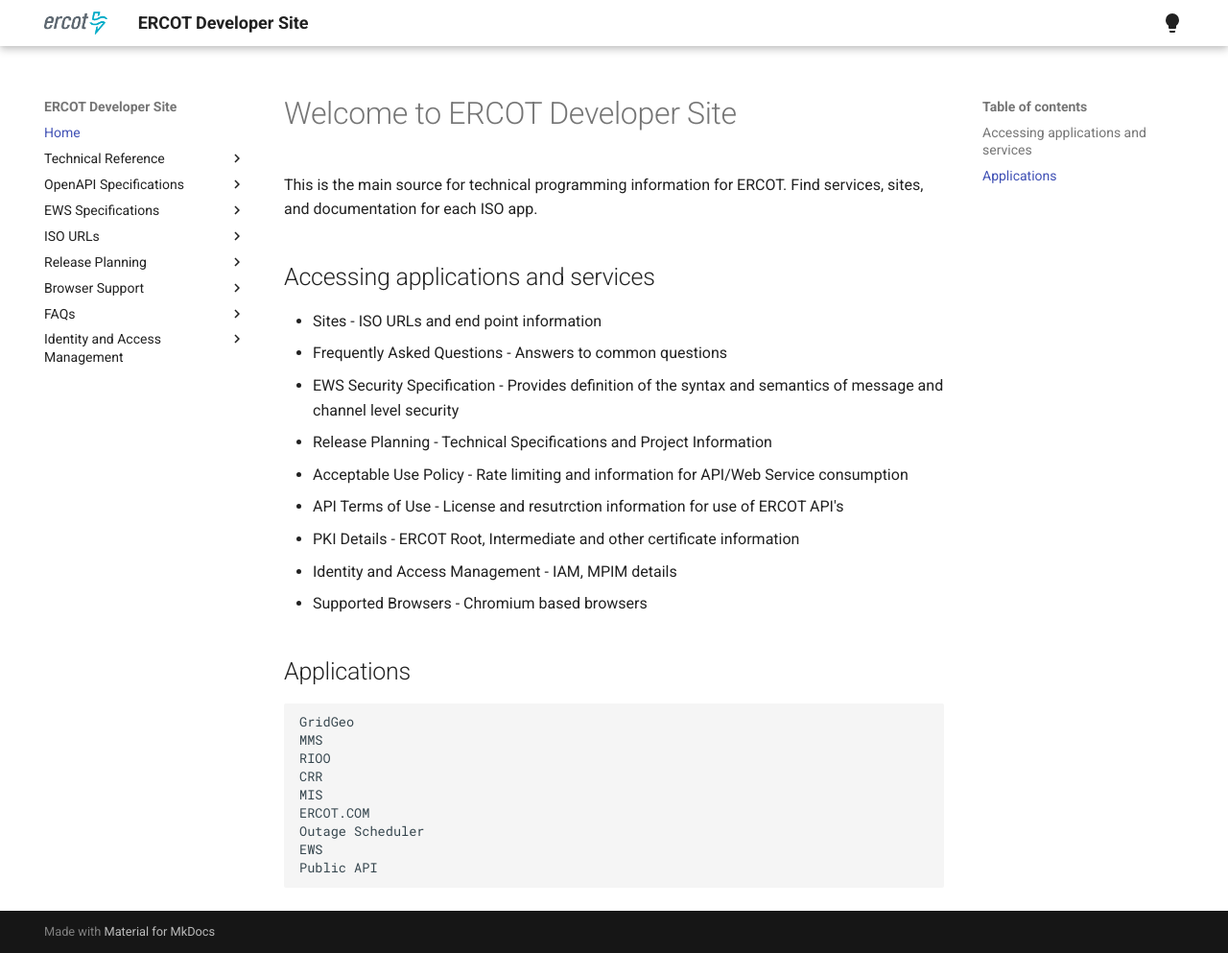
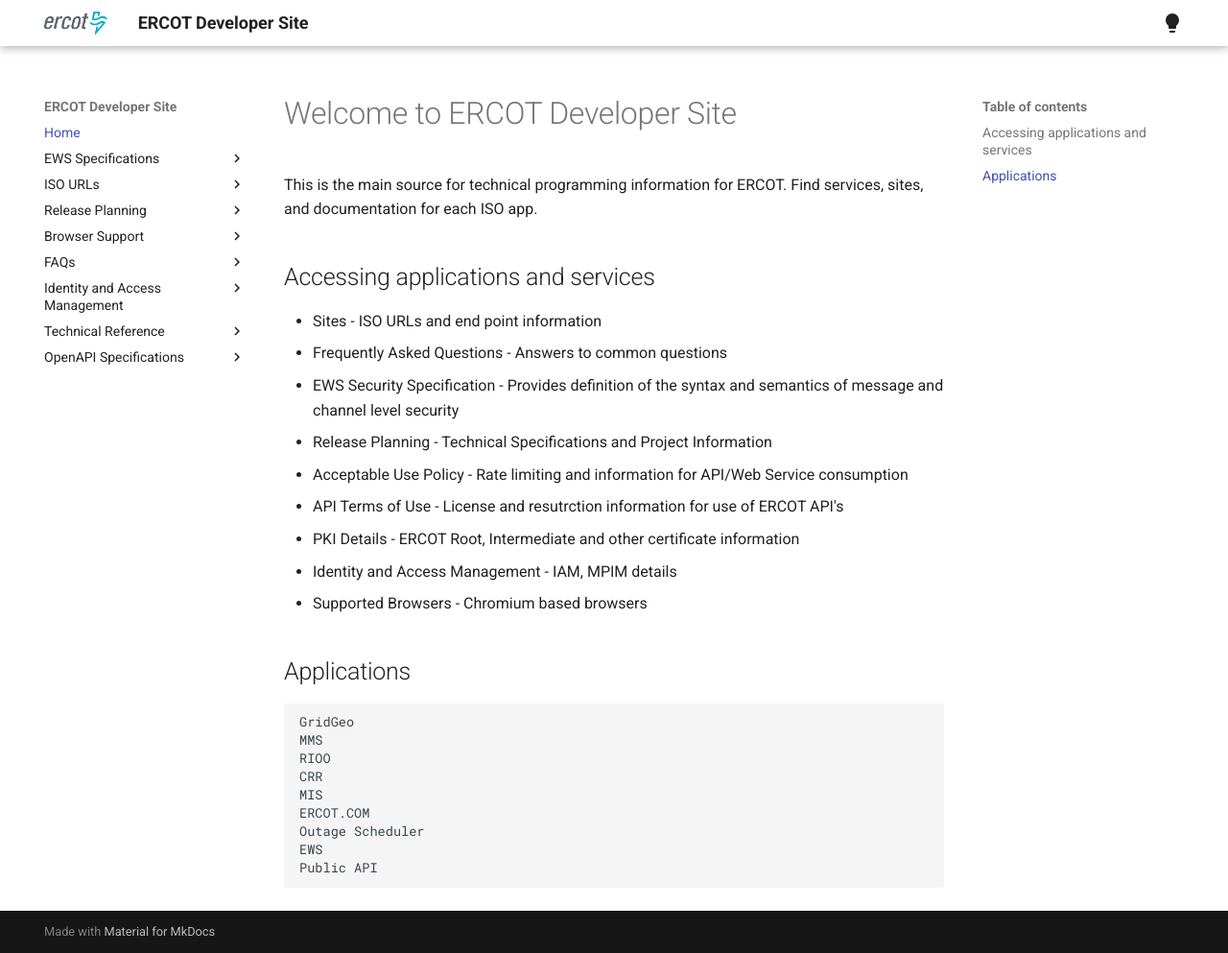
Before and after one commit to ercot/api-specs, an MkDocs documentation site: the page built from docs/index.md, in a window 1280 px wide and 993 px high. Shown: the whole window at 96% size. Built offline with MkDocs 1.6.1 and Material for MkDocs 9.7.7, drawn with Linux system fonts in a browser that asks for light colours; part of the change alters nothing that is shown.

```diff
--- a/mkdocs.yml
+++ b/mkdocs.yml
@@ -21,10 +21,6 @@ plugins:
 
 nav:
   - Home: index.md
-  - Technical Reference:
-    - techref/Guidelines.md
-  - OpenAPI Specifications:
-    - openapi/petstore.md
   - EWS Specifications:
     - EWS/ews.md
   - ISO URLs:
@@ -37,3 +33,7 @@ nav:
     - FAQ/faq.md
   - Identity and Access Management:
     - IAM/iam.md
+  - Technical Reference:
+    - techref/Guidelines.md
+  - OpenAPI Specifications:
+    - openapi/petstore.md
```
